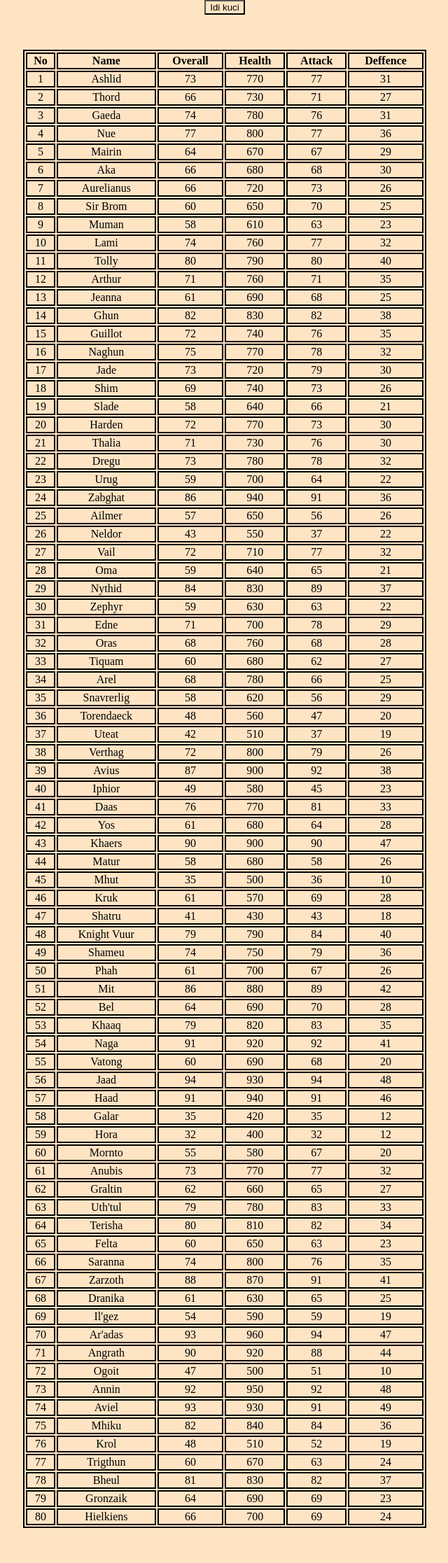
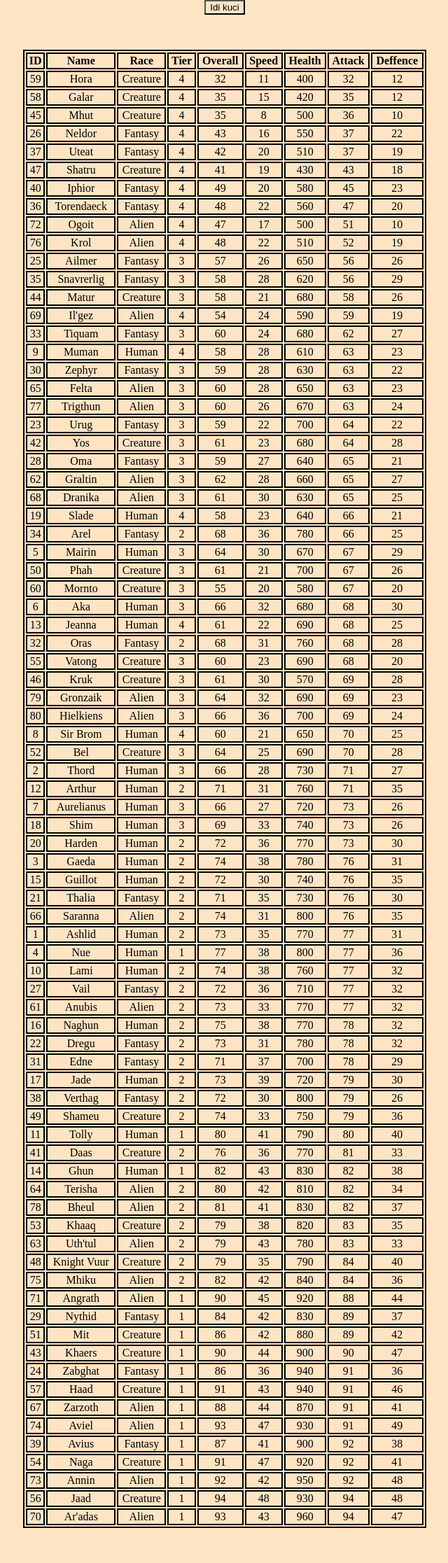
Before and after one commit to Naghun/NT-Tournament, a Django app: page /game/list/ in a window 1280 px wide. Shown: the whole page at 70% size, without its empty margins (319-959 px from the left). Run offline with Django 4.2, Linux system fonts and the light colour scheme; data comes from the database, SQL or seed files in the repository; both versions use the stored data as it was after the commit.

Commit message:
Update Attributes
Attributes updated: speed, tier, wins, different functionality for deffence(not yet finished)
and redesigned all those attributes

```diff
--- a/game/views.py
+++ b/game/views.py
@@ -132,108 +132,152 @@ class Bonus_view(TournamentMixin, ListView):
         return render(request, self.template_name, context)
 
     def define_bonuses(self, request):
-        flaster=12
-        zavoj=18
-        napitak_zeleni=24
-        boks=-12
-        boks_crveni=-18
-        napitak_zelenocrni=-24
+        flaster=120
+        zavoj=180
+        napitak_zeleni=240
+        boks=-120
+        boks_crveni=-180
+        napitak_zelenocrni=-240
 
-        mac=6
-        dupli_mac=10
-        napitak_crveni=14
-        zvijezde=-6
-        zvijezde_crvene=-10
-        napitak_crvenocrni=-14
+        mac=20
+        dupli_mac=40
+        napitak_crveni=60
+        zvijezde=-15
+        zvijezde_crvene=-30
+        napitak_crvenocrni=-45
 
-        stit=4
-        oklop=6
-        napitak_plavi=8
-        knock=-4
-        knock_crveni=-6
-        napitak_plavo_crni=-8
+        stit=10
+        oklop=20
+        napitak_plavi=30
+        knock=-10
+        knock_crveni=-20
+        napitak_plavo_crni=-30
+
+        grom=10
+        munja=20
+        napitak_narandzasti=30
+
+        cipele=10
+        cizme=15
+        wound=-10
+        napitak_zuti=+20
+        napitak_crno_zuti=-15
 
         numbers=self.get_random_numbers(request)
         bonuses=[]
         card_ids=request.session.get('card_ids')
         drawn_cards=Card.objects.filter(id__in=card_ids)
-        fighters={f'fighter{num+1}': [card.id, card.name, card.overall, card.health, card.attack, card.deffence] for num, card in enumerate(drawn_cards)}
+        fighters={f'fighter{num+1}':
+                  [card.id, card.name, card.race, card.tier, card.overall, card.speed, card.health, card.attack, card.deffence, card.crit, card.fatique]
+                  for num, card in enumerate(drawn_cards)}
         for index, number in enumerate(numbers):
             card_id=index+1
             if number>=1 and number<=200:
                 bonuses.append(f"{fighters[f'fighter{index+1}'][1]} got nothing")
             elif number>200 and number<251:
-                fighters[f'fighter{card_id}'][3]+=flaster
-                fighters[f'fighter{card_id}'][2]+=flaster
-                bonuses.append(f"{fighters[f'fighter{index+1}'][1]} got +12 health")
+                fighters[f'fighter{card_id}'][6]+=flaster
+                fighters[f'fighter{card_id}'][4]+=int(flaster/10)
+                bonuses.append(f"{fighters[f'fighter{index+1}'][1]} got +120 health")
             elif number>250 and number<301:
-                fighters[f'fighter{card_id}'][3]+=zavoj
-                fighters[f'fighter{card_id}'][2]+=zavoj
-                bonuses.append(f"{fighters[f'fighter{index+1}'][1]} got +18 health")
+                fighters[f'fighter{card_id}'][6]+=zavoj
+                fighters[f'fighter{card_id}'][4]+=int(zavoj/10)
+                bonuses.append(f"{fighters[f'fighter{index+1}'][1]} got +180 health")
             elif number>300 and number<351:
-                fighters[f'fighter{card_id}'][5]+=stit
-                fighters[f'fighter{card_id}'][2]+=stit
-                bonuses.append(f"{fighters[f'fighter{index+1}'][1]} got +4 deffence")
+                fighters[f'fighter{card_id}'][8]+=stit
+                fighters[f'fighter{card_id}'][4]+=int(stit/2)
+                bonuses.append(f"{fighters[f'fighter{index+1}'][1]} got +10 deffence")
             elif number>350 and number<401:
-                fighters[f'fighter{card_id}'][5]+=oklop
-                fighters[f'fighter{card_id}'][2]+=oklop
-                bonuses.append(f"{fighters[f'fighter{index+1}'][1]} got +6 deffence")
+                fighters[f'fighter{card_id}'][8]+=oklop
+                fighters[f'fighter{card_id}'][4]+=int(oklop/2)
+                bonuses.append(f"{fighters[f'fighter{index+1}'][1]} got +20 deffence")
             elif number>400 and number<451:
+                fighters[f'fighter{card_id}'][7]+=mac
                 fighters[f'fighter{card_id}'][4]+=mac
-                fighters[f'fighter{card_id}'][2]+=mac
-                bonuses.append(f"{fighters[f'fighter{index+1}'][1]} got +6 attack")
+                bonuses.append(f"{fighters[f'fighter{index+1}'][1]} got +20 attack")
             elif number>450 and number<501:
+                fighters[f'fighter{card_id}'][7]+=dupli_mac
                 fighters[f'fighter{card_id}'][4]+=dupli_mac
-                fighters[f'fighter{card_id}'][2]+=dupli_mac
-                bonuses.append(f"{fighters[f'fighter{index+1}'][1]} got +10 attack")
+                bonuses.append(f"{fighters[f'fighter{index+1}'][1]} got +40 attack")
             elif number>500 and number<551:
-                fighters[f'fighter{card_id}'][3]+=boks
-                fighters[f'fighter{card_id}'][2]+=boks
-                bonuses.append(f"{fighters[f'fighter{index+1}'][1]} got -12 health")
+                fighters[f'fighter{card_id}'][6]+=boks
+                fighters[f'fighter{card_id}'][4]+=int(boks/10)
+                bonuses.append(f"{fighters[f'fighter{index+1}'][1]} got -120 health")
             elif number>550 and number<601:
-                fighters[f'fighter{card_id}'][3]+=boks_crveni
-                fighters[f'fighter{card_id}'][2]+=boks_crveni
-                bonuses.append(f"{fighters[f'fighter{index+1}'][1]} got -18 health")
+                fighters[f'fighter{card_id}'][6]+=boks_crveni
+                fighters[f'fighter{card_id}'][4]+=int(boks_crveni/10)
+                bonuses.append(f"{fighters[f'fighter{index+1}'][1]} got -180 health")
             elif number>600 and number<651:
-                fighters[f'fighter{card_id}'][5]+=knock
-                fighters[f'fighter{card_id}'][2]+=knock
-                bonuses.append(f"{fighters[f'fighter{index+1}'][1]} got -4 deffence")
+                fighters[f'fighter{card_id}'][8]+=knock
+                fighters[f'fighter{card_id}'][4]+=int(knock/2)
+                bonuses.append(f"{fighters[f'fighter{index+1}'][1]} got -10 deffence")
             elif number>650 and number<701:
-                fighters[f'fighter{card_id}'][5]+=knock_crveni
-                fighters[f'fighter{card_id}'][2]+=knock_crveni
-                bonuses.append(f"{fighters[f'fighter{index+1}'][1]} got -6 deffence")
+                fighters[f'fighter{card_id}'][8]+=knock_crveni
+                fighters[f'fighter{card_id}'][4]+=int(knock_crveni/2)
+                bonuses.append(f"{fighters[f'fighter{index+1}'][1]} got -20 deffence")
             elif number>700 and number<751:
+                fighters[f'fighter{card_id}'][7]+=zvijezde
                 fighters[f'fighter{card_id}'][4]+=zvijezde
-                fighters[f'fighter{card_id}'][2]+=zvijezde
-                bonuses.append(f"{fighters[f'fighter{index+1}'][1]} got -6 attack")
+                bonuses.append(f"{fighters[f'fighter{index+1}'][1]} got -15 attack")
             elif number>750 and number<801:
+                fighters[f'fighter{card_id}'][7]+=zvijezde_crvene
                 fighters[f'fighter{card_id}'][4]+=zvijezde_crvene
-                fighters[f'fighter{card_id}'][2]+=zvijezde_crvene
-                bonuses.append(f"{fighters[f'fighter{index+1}'][1]} got -10 attack")
+                bonuses.append(f"{fighters[f'fighter{index+1}'][1]} got -30 attack")
             elif number>800 and number<834:
+                fighters[f'fighter{card_id}'][7]+=napitak_crveni
                 fighters[f'fighter{card_id}'][4]+=napitak_crveni
-                fighters[f'fighter{card_id}'][2]+=napitak_crveni
-                bonuses.append(f"{fighters[f'fighter{index+1}'][1]} got +14 attack")
+                bonuses.append(f"{fighters[f'fighter{index+1}'][1]} got +60 attack")
             elif number>833 and number<867:
-                fighters[f'fighter{card_id}'][5]+=napitak_plavi
-                fighters[f'fighter{card_id}'][2]+=napitak_plavi
-                bonuses.append(f"{fighters[f'fighter{index+1}'][1]} got +8 deffence")
+                fighters[f'fighter{card_id}'][8]+=napitak_plavi
+                fighters[f'fighter{card_id}'][4]+=int(napitak_plavi/2)
+                bonuses.append(f"{fighters[f'fighter{index+1}'][1]} got +30 deffence")
             elif number>866 and number<900:
-                fighters[f'fighter{card_id}'][3]+=napitak_zeleni
-                fighters[f'fighter{card_id}'][2]+=napitak_zeleni
-                bonuses.append(f"{fighters[f'fighter{index+1}'][1]} got +24 health")
+                fighters[f'fighter{card_id}'][6]+=napitak_zeleni
+                fighters[f'fighter{card_id}'][4]+=int(napitak_zeleni/10)
+                bonuses.append(f"{fighters[f'fighter{index+1}'][1]} got +240 health")
             elif number>899 and number<934:
+                fighters[f'fighter{card_id}'][7]+=napitak_crvenocrni
                 fighters[f'fighter{card_id}'][4]+=napitak_crvenocrni
-                fighters[f'fighter{card_id}'][2]+=napitak_crvenocrni
-                bonuses.append(f"{fighters[f'fighter{index+1}'][1]} got -14 attack")
+                bonuses.append(f"{fighters[f'fighter{index+1}'][1]} got -45 attack")
             elif number>933 and number<967:
-                fighters[f'fighter{card_id}'][3]+=napitak_zelenocrni
-                fighters[f'fighter{card_id}'][2]+=napitak_zelenocrni
-                bonuses.append(f"{fighters[f'fighter{index+1}'][1]} got -24 health")
+                fighters[f'fighter{card_id}'][6]+=napitak_zelenocrni
+                fighters[f'fighter{card_id}'][4]+=int(napitak_zelenocrni/10)
+                bonuses.append(f"{fighters[f'fighter{index+1}'][1]} got -240 health")
             elif number>966 and number<1001:
-                fighters[f'fighter{card_id}'][5]+=napitak_plavo_crni
-                fighters[f'fighter{card_id}'][2]+=napitak_plavo_crni
-                bonuses.append(f"{fighters[f'fighter{index+1}'][1]} got -8 deffence")
+                fighters[f'fighter{card_id}'][8]+=napitak_plavo_crni
+                fighters[f'fighter{card_id}'][4]+=int(napitak_plavo_crni/2)
+                bonuses.append(f"{fighters[f'fighter{index+1}'][1]} got -30 deffence")
+            elif number>1000 and number<1101:
+                fighters[f'fighter{card_id}'][9]+=grom
+                fighters[f'fighter{card_id}'][4]+=int(grom/2)
+                bonuses.append(f"{fighters[f'fighter{index+1}'][1]} got 10 crit chance")
+            elif number>1100 and number<1201:
+                fighters[f'fighter{card_id}'][9]+=munja
+                fighters[f'fighter{card_id}'][4]+=int(munja/2)
+                bonuses.append(f"{fighters[f'fighter{index+1}'][1]} got 20% crit chance")
+            elif number>1200 and number<1301:
+                fighters[f'fighter{card_id}'][5]+=cipele
+                fighters[f'fighter{card_id}'][4]+=int(cipele/2)
+                bonuses.append(f"{fighters[f'fighter{index+1}'][1]} got 10 speed")
+            elif number>1300 and number<1401:
+                fighters[f'fighter{card_id}'][5]+=cizme
+                fighters[f'fighter{card_id}'][4]+=int(cizme/2)
+                bonuses.append(f"{fighters[f'fighter{index+1}'][1]} got 15 speed")
+            elif number>1400 and number<1501:
+                fighters[f'fighter{card_id}'][5]+=wound
+                fighters[f'fighter{card_id}'][4]+=int(wound/2)
+                bonuses.append(f"{fighters[f'fighter{index+1}'][1]} got -10 speed")
+            elif number>1500 and number<1534:
+                fighters[f'fighter{card_id}'][9]+=napitak_narandzasti
+                fighters[f'fighter{card_id}'][4]+=int(napitak_narandzasti/2)
+                bonuses.append(f"{fighters[f'fighter{index+1}'][1]} got 30% crit chance")
+            elif number>1533 and number<1567:
+                fighters[f'fighter{card_id}'][5]+=napitak_zuti
+                fighters[f'fighter{card_id}'][4]+=int(napitak_zuti/2)
+                bonuses.append(f"{fighters[f'fighter{index+1}'][1]} got 20 speed")
+            elif number>1566 and number<1601:
+                fighters[f'fighter{card_id}'][5]+=napitak_crno_zuti
+                fighters[f'fighter{card_id}'][4]+=int(napitak_crno_zuti/2)
+                bonuses.append(f"{fighters[f'fighter{index+1}'][1]} got -15 speed")
             else:
                 bonuses.append('not valid')
 
@@ -242,7 +286,7 @@ class Bonus_view(TournamentMixin, ListView):
     def get_random_numbers(self, request):
         if 'bonus_numbers' not in request.session:
             num_of_numbers = 32
-            numbers = [random.randint(1, 1000) for _ in range(num_of_numbers)]
+            numbers = [random.randint(1, 1600) for _ in range(num_of_numbers)]
             request.session['bonus_numbers'] = list(numbers)
         else:
             numbers = list(request.session['bonus_numbers'])
@@ -365,73 +409,88 @@ class Tournament_view(TournamentMixin, ListView):
         winners={}
 
         for i in range(0, num_fighters-1, 2):
-            f1 = list(fighters.values())[i]
-            f2 = list(fighters.values())[i+1]
+            fighter1 = list(fighters.values())[i]
+            fighter2 = list(fighters.values())[i+1]
             num_of_fight=int((i/2)+1)
+
+            msg_fat_fighter1, fighter1=self.apply_fatigue(fighter1)
+            msg_fat_fighter2, fighter2=self.apply_fatigue(fighter2)
+
+
+            if fighter1[5] > fighter2[5]:
+                f1=fighter1
+                f2=fighter2
+            else:
+                f2=fighter1
+                f1=fighter2
+
+            pair=[f1, f2]
+            race_bonuses, msg_race_bonus=self.apply_race_bonus(pair)
+            f1=race_bonuses[0]
+            f2=race_bonuses[1]
 
             f1_id=f1[0]
             f1_name=f1[1]
-            f1_overall=f1[2]
-            f1_hp=f1[3]
-            f1_att=f1[4]
-            f1_deff=f1[5]
+            f1_race=f1[2]
+            f1_tier=f1[3]
+            f1_overall=f1[4]
+            f1_speed=f1[5]
+            f1_hp=f1[6]
+            f1_att=f1[7]
+            f1_deff=f1[8]
+            f1_crit=f1[9]
+            f1_fat=f1[10]
 
             f2_id=f2[0]
             f2_name=f2[1]
-            f2_overall=f2[2]
-            f2_hp=f2[3]
-            f2_att=f2[4]
-            f2_deff=f2[5]
+            f2_race=f2[2]
+            f2_tier=f2[3]
+            f2_overall=f2[4]
+            f2_speed=f2[5]
+            f2_hp=f2[6]
+            f2_att=f2[7]
+            f2_deff=f2[8]
+            f2_crit=f2[9]
+            f2_fat=f2[10]
 
             round=0
+
+            if f1_speed > f2_speed:
+                fighter1=f1
+            else:
+                fighter1=f2
 
             log.append(f'Fight {num_of_fight}: {f1_name} vs {f2_name}')
             log.append(f'--------------------------------------------')
             log.append(f'Stats:')
-            log.append(f'{f1_name}: Overall: {f1_overall} Hp: {f1_hp} Att: {f1_att} Deff: {f1_deff}')
-            log.append(f'{f2_name}: Overall: {f2_overall} Hp: {f2_hp} Att: {f2_att} Deff: {f2_deff}')
+            log.append(f'{f1_name}: Overall: {f1_overall} Race: {f1_race} Speed: {f1_speed} Hp: {f1_hp} Att: {f1_att} Deff: {f1_deff} Crit: {f1_crit} Fatigue: {f1_fat} {msg_fat_fighter1}')
+            log.append(f'{f2_name}: Overall: {f2_overall} Race: {f2_race} Speed: {f2_speed} Hp: {f2_hp} Att: {f2_att} Deff: {f2_deff} Crit: {f2_crit} Fatigue: {f1_fat} {msg_fat_fighter2}')
+            log.append(f'{msg_race_bonus}')
 
-            while round < 20 and f1_hp > 0 and f2_hp > 0:
+            while round < 30 and f1_hp > 0 and f2_hp > 0:
                 round+=1
                 log.append(f'----------------')
                 log.append(f'Round{round} starts!')
 
-                if f1_att<=f2_deff and f2_att<=f1_deff:
+
+                f2_hp-=f1_att-f2_deff
+                log.append(f'{f1_name} is faster so he will attack first.')
+                log.append(f'{f1_name} {f1_att} attack damage - {f2_deff} deffence = {f1_att*((100-f2_deff)/100)} damage dealt')
+                log.append(f'{f2_name} health left: {f2_hp}')
+                if f2_hp<=0:
                     f2_hp=0
-                    f1_hp=int(f1_hp/2)
-                    f1_att=int(f1_hp/2)
-                    f1_deff=int(f1_hp/2)
+                    log.append(f'{f2_name} died')
                     f1_overall=f1_hp+f1_att+f1_deff
-                    log.append(f'Both fighters have stronger armor than enemy attack, luck of draw decided the winner is {f1_name}')
                     break
-                elif f1_att<=f2_deff:
-                    f2_hp=f2_hp
+
+                f1_hp-=f2_att-f1_deff
+                log.append(f'{f2_name} attacks. {f2_att} attack damage - {f1_deff} damage blocked = {f2_att-f1_deff} damage dealt')
+                log.append(f'{f1_name} health left: {f1_hp}')
+                if f1_hp<=0:
                     f1_hp=0
-                    log.append(f'{f1_name} has lower attack {f1_att} than {f2_name} deff {f2_deff} so the winner with full hp is {f2_name}')
+                    log.append(f'{f1_name} died')
+                    f2_overall=f2_hp+f2_att+f2_deff
                     break
-                elif f2_att<=f1_deff:
-                    f1_hp=f1_hp
-                    f2_hp=0
-                    log.append(f'{f2_name} has lower attack {f2_att} than {f1_name} deff {f1_deff} so the winner with full hp is {f1_name}')
-                    break
-                else:
-                    f2_hp-=f1_att-f2_deff
-                    log.append(f'{f1_name} attacks. {f1_att} attack damage - {f2_deff} damage blocked = {f1_att-f2_deff} damage dealt')
-                    log.append(f'{f2_name} health left: {f2_hp}')
-                    if f2_hp<=0:
-                        f2_hp=0
-                        log.append(f'{f2_name} died')
-                        f1_overall=f1_hp+f1_att+f1_deff
-                        break
-
-                    f1_hp-=f2_att-f1_deff
-                    log.append(f'{f2_name} attacks. {f2_att} attack damage - {f1_deff} damage blocked = {f2_att-f1_deff} damage dealt')
-                    log.append(f'{f1_name} health left: {f1_hp}')
-                    if f1_hp<=0:
-                        f1_hp=0
-                        log.append(f'{f1_name} died')
-                        f2_overall=f2_hp+f2_att+f2_deff
-                        break
             if f1_hp > 0:
                 log.append(f'{f1_name} health left: {f1_hp}.')
                 log.append(f'')
@@ -453,3 +512,96 @@ class Tournament_view(TournamentMixin, ListView):
             log.append('')
 
         return log, winners
+
+    def check_crit(self, fighter):
+        crit_chance=fighter[9]
+        msg=''
+
+        if crit_chance==10:
+            crit_number=random.randint(1,100)
+            if crit_number<10:
+                fighter[7]*=1.5
+                msg='critical hit!'
+            return fighter, msg
+        elif crit_chance==20:
+            crit_number=random.randint(1,100)
+            if crit_number<20:
+                fighter[7]*=1.5
+                msg='critical hit!'
+            return fighter, msg
+        elif crit_chance==30:
+            crit_number=random.randint(1,100)
+            if crit_number<30:
+                fighter[7]*=1.5
+                msg='critical hit!'
+            return fighter, msg
+
+
+
+
+        return fighter
+
+    def apply_fatigue(self, fighter):
+        msg=''
+
+        fatigue = fighter[10]
+
+        if fatigue == 1:
+            fighter[5] *= 0.8
+            fighter[7] *= 0.9
+            msg='Fighter has lowered speed by 20% nd attack by 10% due to fatigue from previous fight'
+        elif fatigue == 2:
+            fighter[5] *= 0.7
+            fighter[7] *= 0.85
+            msg='Fighter has lowered speed by 30% nd attack by 15% due to fatigue from previous fight'
+        elif fatigue == 3:
+            fighter[5] *= 0.6
+            fighter[7] *= 0.8
+            msg='Fighter has lowered speed by 40% nd attack by 20% due to fatigue from previous fight'
+        elif fatigue == 4:
+            fighter[5] *= 0.5
+            fighter[7] *= 0.75
+            msg='Fighter has lowered speed by 50% nd attack by 25% due to fatigue from previous fight'
+
+        return msg, fighter
+
+    def apply_race_bonus(self, pair):
+        f1=pair[0]
+        f2=pair[1]
+        msg=''
+        if f1[2]=='Human' and f2[2]=='Alien':
+            f1[6]+=120
+            f1[4]+=12
+            msg='Human gain +120 hp bonus against Alien'
+        elif f1[2]=='Alien' and f2[2]=='Fantasy':
+            f1[7]+=20
+            f1[4]+=20
+            msg='Alien gain +20 attack bonus against Fantasy'
+        elif f1[2]=='Fantasy' and f2[2]=='Creature':
+            f1[8]+=30
+            f1[4]+=15
+            msg='Fantasy gain +30 deff bonus against Creature'
+        elif f1[2]=='Creature' and f2[2]=='Human':
+            f1[7]+=20
+            f1[4]+=20
+            msg='Creature gain +20 attack bonus against Human'
+        elif f2[2]=='Human' and f1[2]=='Alien':
+            f2[6]+=120
+            f2[4]+=12
+            msg='Human gain +120 health bonus against Alien'
+        elif f2[2]=='Alien' and f1[2]=='Fantasy':
+            f2[7]+=20
+            f2[4]+=20
+            msg='Alien gain +20 attack bonus against Fantasy'
+        elif f2[2]=='Fantasy' and f1[2]=='Creature':
+            f2[8]+=30
+            f2[4]+=15
+            msg='Fantasy gain +30 deff bonus against Creature'
+        elif f2[2]=='Creature' and f1[2]=='Human':
+            f2[7]+=20
+            f2[4]+=20
+            msg='Creature gain +20 attack bonus against Human'
+
+        pair1=[f1, f2]
+
+        return pair1, msg
--- a/static/css/game/tournament.css
+++ b/static/css/game/tournament.css
@@ -25,7 +25,7 @@
 }
 
 .battle {
-    width: 60%;
+    width: 40%;
     margin: 0% 3% 3% 5%;
     padding: 10px;
     border: 2px solid black;
@@ -34,7 +34,7 @@
 }
 
 .logs {
-    width: 30%;
+    width: 50%;
     border: 2px solid black;
     margin: 0% 2% 3% 0%;
 }
--- a/templates/game/list.html
+++ b/templates/game/list.html
@@ -16,18 +16,24 @@
 
     <table>
         <tr>
-            <th>No</th>
+            <th>ID</th>
             <th>Name</th>
+            <th>Race</th>
+            <th>Tier</th>
             <th>Overall</th>
+            <th>Speed</th>
             <th>Health</th>
             <th>Attack</th>
             <th>Deffence</th>
         </tr>
-        {% for card in data_of_cards %}
+        {% for card in data_of_cards|dictsort:"attack" %}
         <tr>
-            <td>{{forloop.counter}}</td>
+            <td>{{card.id}}</td>
             <td>{{card.name}}</td>
+            <td>{{card.race}}</td>
+            <td>{{card.tier}}</td>
             <td>{{card.overall}}</td>
+            <td>{{card.speed}}</td>
             <td>{{card.health}}</td>
             <td>{{card.attack}}</td>
             <td>{{card.deffence}}</td>
```
Also changed, not shown: game/models.py (+13 -0 lines), static/css/game/pairs.css (+5 -5 lines), templates/game/bonus.html (+6 -2 lines), templates/game/pairs.html (+18 -4 lines), db.sqlite3, game/migrations/0007_card_speed_card_tier_card_wins.py (added), game/migrations/0008_alter_card_tier.py (added), game/migrations/0009_alter_card_tier.py (added), game/migrations/0010_alter_card_tier.py (added), game/migrations/0011_alter_card_tier.py (added), game/migrations/0012_card_crit_card_fatique.py (added).
